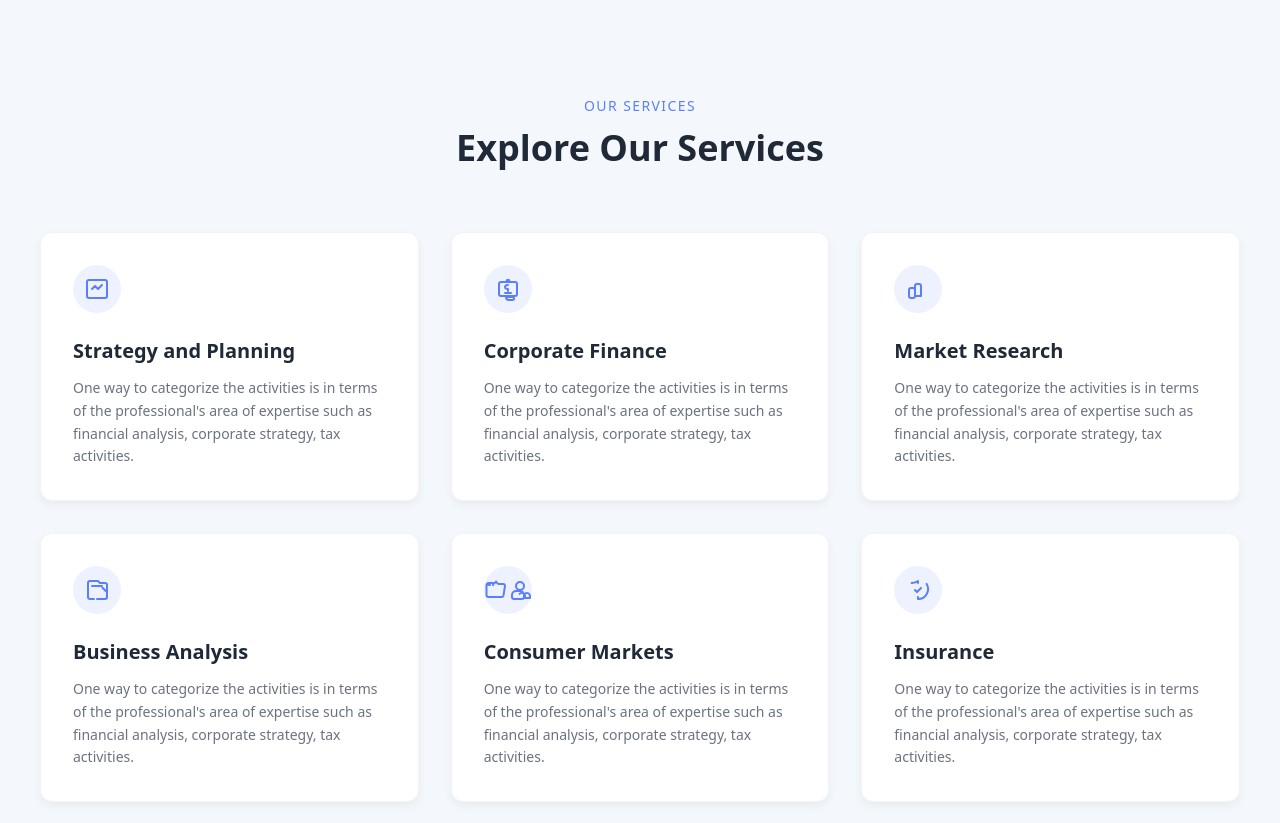
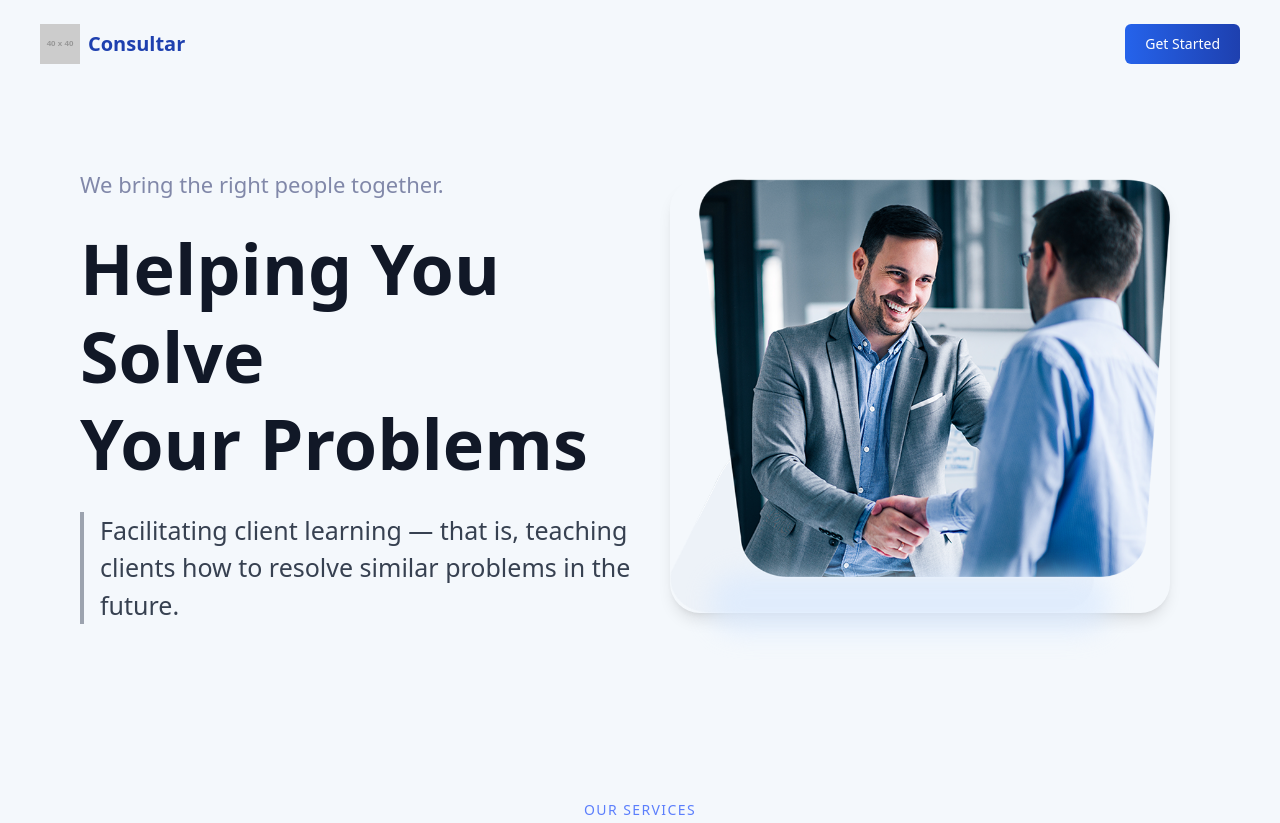
Before and after one commit to indiefluencedev/iante-consulting, a website: page index.html in a window 1280 px wide. Shown: the top 823 px of the page. Drawn offline with nearby package versions, Linux system fonts and the light colour scheme.

Commit message:
index update code

```diff
--- a/index.html
+++ b/index.html
@@ -28,6 +28,50 @@
     </style>
 </head>
 <body class=" bg-[#F4F8FC]">
+
+    <!-- Navbar -->
+    <header class="flex justify-between items-center py-6 px-10  max-w-[1440px] mx-auto">
+      <div class="flex items-center space-x-2">
+        <img src="https://dummyimage.com/40x40/007bff/ffffff&text=C" alt="Logo" class="w-10 h-10">
+        <h1 class="text-xl font-semibold text-blue-800">Consultar</h1>
+      </div>
+      <a href="#contact" class="bg-gradient-to-r from-blue-600 to-blue-800 text-white text-sm font-medium rounded-md py-[10px] px-[20px] hover:opacity-90 transition">
+        Get Started
+      </a>
+    </header>
+
+    <!-- Hero Section -->
+    <section class="flex flex-col-reverse lg:flex-row items-center justify-between px-10 lg:px-20 py-20 max-w-[1440px] mx-auto">
+
+      <!-- Left Text Content -->
+      <div class="lg:w-1/2 space-y-6">
+        <p class="text-[22px] text-[#8188A9] font-medium">
+          We bring the right people together.
+        </p>
+
+        <h1 class="text-[70px] leading-tight font-extrabold text-gray-900">
+          Helping You Solve <br />
+          Your Problems
+        </h1>
+
+        <p class="text-[25px] text-gray-700 border-l-4 border-gray-400 pl-4">
+          Facilitating client learning — that is, teaching clients how to resolve similar problems in the future.
+        </p>
+
+
+      </div>
+
+      <!-- Right Image -->
+      <div class="lg:w-1/2 flex justify-center mb-10 lg:mb-0">
+        <div class="relative">
+          <img src="../../assets/herosection.png"
+               alt="Handshake"
+               class="rounded-[30px] w-[500px] shadow-lg" />
+          <div class="absolute bottom-[-20px] left-10 w-[80%] h-[60px] bg-blue-100 rounded-full blur-md opacity-70"></div>
+        </div>
+      </div>
+
+    </section>
 
     <section class="py-24">
         <div class="max-w-7xl mx-auto px-6 sm:px-8 lg:px-10 text-center">
```
Also changed, not shown: assets/herosection.png (added), dist/output.css.
